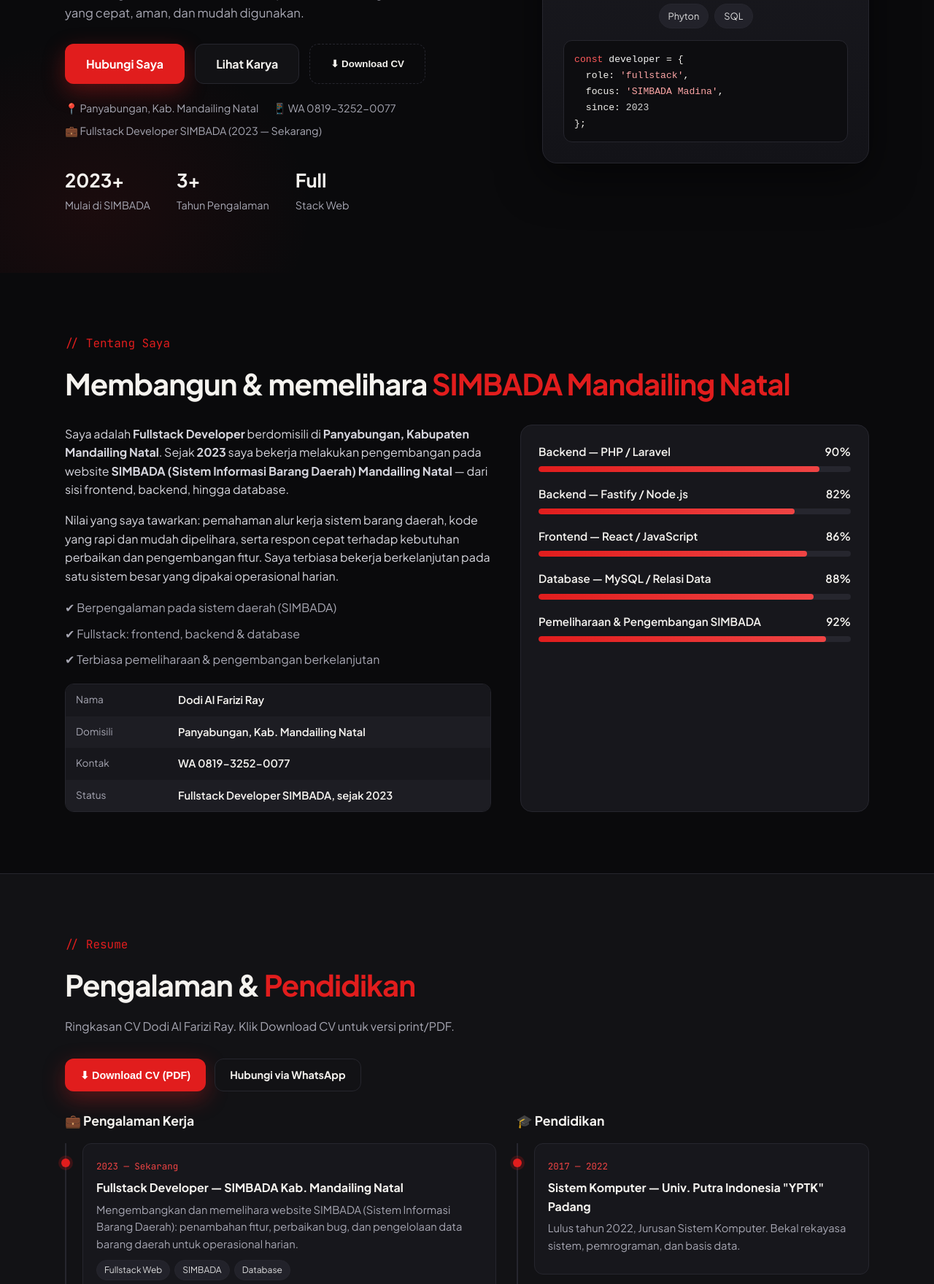
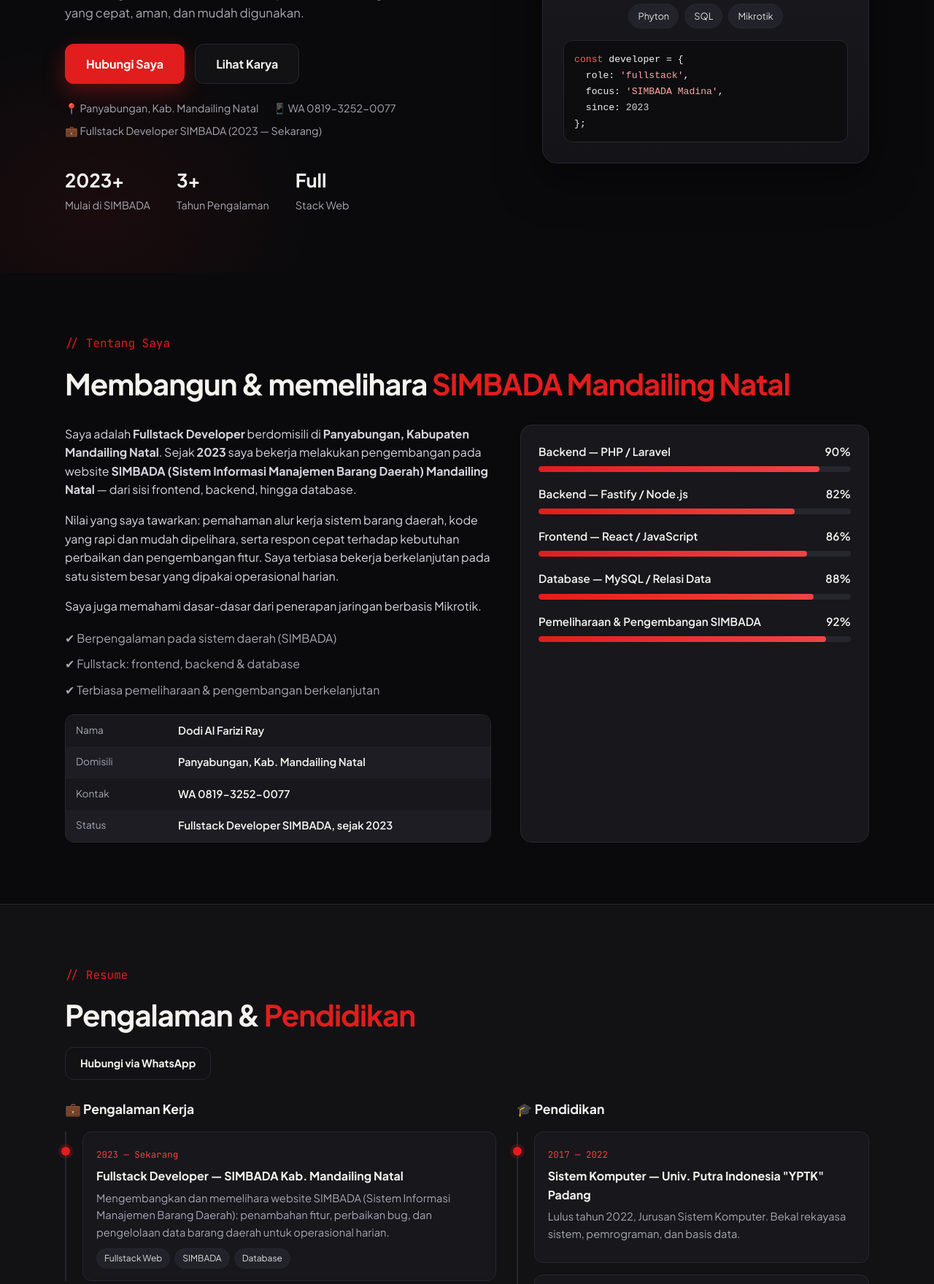
Before and after one commit to dodiray77/portofolio, a plain HTML site: page index.html in a window 1280 px wide. Shown: the part 450-2210 px from the top of the page at 73% size. Drawn offline with Linux system fonts and the light colour scheme.

Commit message:
ubah lagi

```diff
--- a/index.html
+++ b/index.html
@@ -58,9 +58,9 @@
           <div class="hero-cta">
             <a href="#kontak" class="btn btn-primary">Hubungi Saya</a>
             <a href="#proyek" class="btn btn-outline">Lihat Karya</a>
-            <button class="btn btn-ghost" id="downloadCvHero" type="button">
+            <!-- <button class="btn btn-ghost" id="downloadCvHero" type="button">
               ⬇ Download CV
-            </button>
+            </button> -->
           </div>
           <ul class="hero-meta">
             <li>📍 Panyabungan, Kab. Mandailing Natal</li>
@@ -81,7 +81,7 @@
             <div class="tech-stack">
               <span>Laravel</span><span>React</span><span>Fastify</span
               ><span>PHP</span><span>JavaScript</span><span>Phyton</span
-              ><span>SQL</span>
+              ><span>SQL</span><span>Mikrotik</span>
             </div>
             <div class="code-box">
               <code
@@ -116,7 +116,7 @@
               <strong>2023</strong> saya bekerja melakukan pengembangan pada
               website
               <strong
-                >SIMBADA (Sistem Informasi Barang Daerah) Mandailing
+                >SIMBADA (Sistem Informasi Manajemen Barang Daerah) Mandailing
                 Natal</strong
               >
               — dari sisi frontend, backend, hingga database.
@@ -127,6 +127,10 @@
               terhadap kebutuhan perbaikan dan pengembangan fitur. Saya terbiasa
               bekerja berkelanjutan pada satu sistem besar yang dipakai
               operasional harian.
+            </p>
+            <p>
+              Saya juga memahami dasar-dasar dari penerapan jaringan berbasis
+              Mikrotik.
             </p>
             <div class="about-points">
               <div>✔ Berpengalaman pada sistem daerah (SIMBADA)</div>
@@ -195,18 +199,18 @@
         <h2 class="section-title">
           Pengalaman & <span class="accent-text">Pendidikan</span>
         </h2>
-        <p class="section-sub">
+        <!-- <p class="section-sub">
           Ringkasan CV Dodi Al Farizi Ray. Klik Download CV untuk versi
           print/PDF.
-        </p>
+        </p> -->
         <div class="resume-actions">
-          <button
+          <!-- <button
             class="btn btn-primary btn-sm"
             id="downloadCvMain"
             type="button"
           >
             ⬇ Download CV (PDF)
-          </button>
+          </button> -->
           <a href="#kontak" class="btn btn-outline btn-sm"
             >Hubungi via WhatsApp</a
           >
@@ -220,7 +224,7 @@
                 <h4>Fullstack Developer — SIMBADA Kab. Mandailing Natal</h4>
                 <p>
                   Mengembangkan dan memelihara website SIMBADA (Sistem Informasi
-                  Barang Daerah): penambahan fitur, perbaikan bug, dan
+                  Manajemen Barang Daerah): penambahan fitur, perbaikan bug, dan
                   pengelolaan data barang daerah untuk operasional harian.
                 </p>
                 <div class="t-tags">
@@ -361,7 +365,7 @@
     </section>
 
     <!-- TESTIMONI -->
-    <section class="section" id="testimoni">
+    <!-- <section class="section" id="testimoni">
       <div class="container">
         <p class="section-tag">// Referensi</p>
         <h2 class="section-title">
@@ -407,7 +411,7 @@
           </div>
         </div>
       </div>
-    </section>
+    </section> -->
 
     <!-- KONTAK -->
     <section class="section section-alt" id="kontak">
@@ -478,7 +482,6 @@
               >
             </div>
             <div class="cta-box">
-              <p>Pendidikan: UPI YPTK Padang (2017–2022), SMAN 3 Panyabungan</p>
               <strong>Siap diskusi pengembangan sistem.</strong>
               <button
                 class="btn btn-primary btn-sm btn-full"
```
